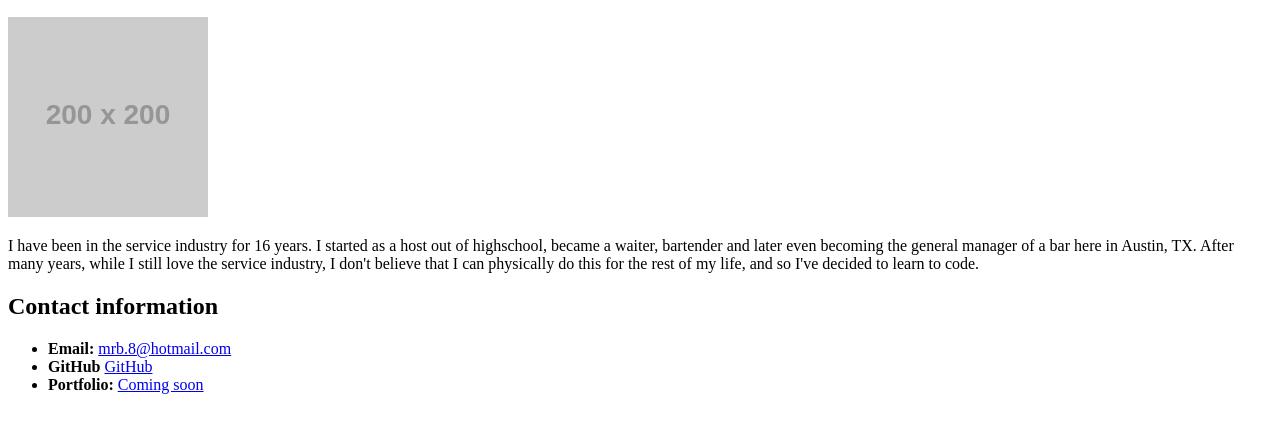
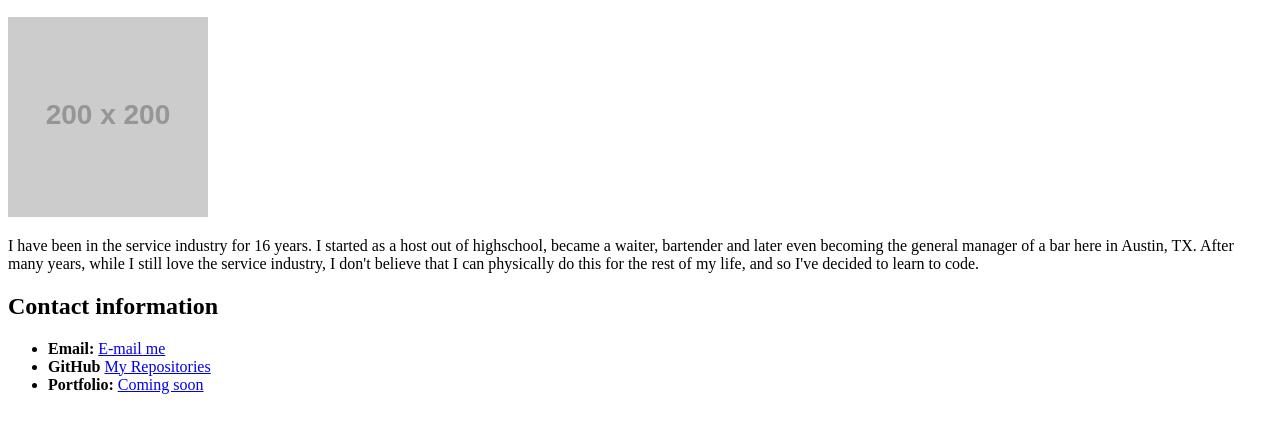
Before and after one commit to MarkRBishop/first-day-repo, a plain HTML site: page index.html in a window 1280 px wide. Shown: the part 110-542 px from the top of the page. Drawn offline with Linux system fonts and the light colour scheme; placeholder pictures from the web are drawn by us.

Commit message:
editing html

```diff
--- a/index.html
+++ b/index.html
@@ -7,21 +7,26 @@
     </head>
 
     <body>
-        <Header>
+
+        <header>
             <h1 class="title">Student Bio</h1>
-        </Header>
+        </header>
+
         <section>
             <h2 class="title">Mark Bishop</h2>
             <img src="https://via.placeholder.com/200" alt="Mark Bishop" />
             <p>I have been in the service industry for 16 years. I started as a host out of highschool, became a waiter, bartender and later even becoming the general manager of a bar here in Austin, TX. After many years, while I still love the service industry, I don't believe that I can physically do this for the rest of my life, and so I've decided to learn to code.</p>
         </section>
+
         <section>
             <h2 class="title">Contact information</h2>
             <ul>
-                <li><strong>Email:</strong> <a href="mailto:mrb.8@hotmail.com">mrb.8@hotmail.com</a></li>
-                <li><strong>GitHub</strong> <a href="https://github.com/MarkRBishop">GitHub</a></li>
+                <li><strong>Email:</strong> <a href="mailto:mrb.8@hotmail.com">E-mail me</a></li>
+                <li><strong>GitHub</strong> <a href="https://github.com/MarkRBishop">My Repositories</a></li>
                 <li><strong>Portfolio:</strong> <a href="#">Coming soon</a></li>
             </ul>
         </section>
+
     </body>
+
 </html>
```
